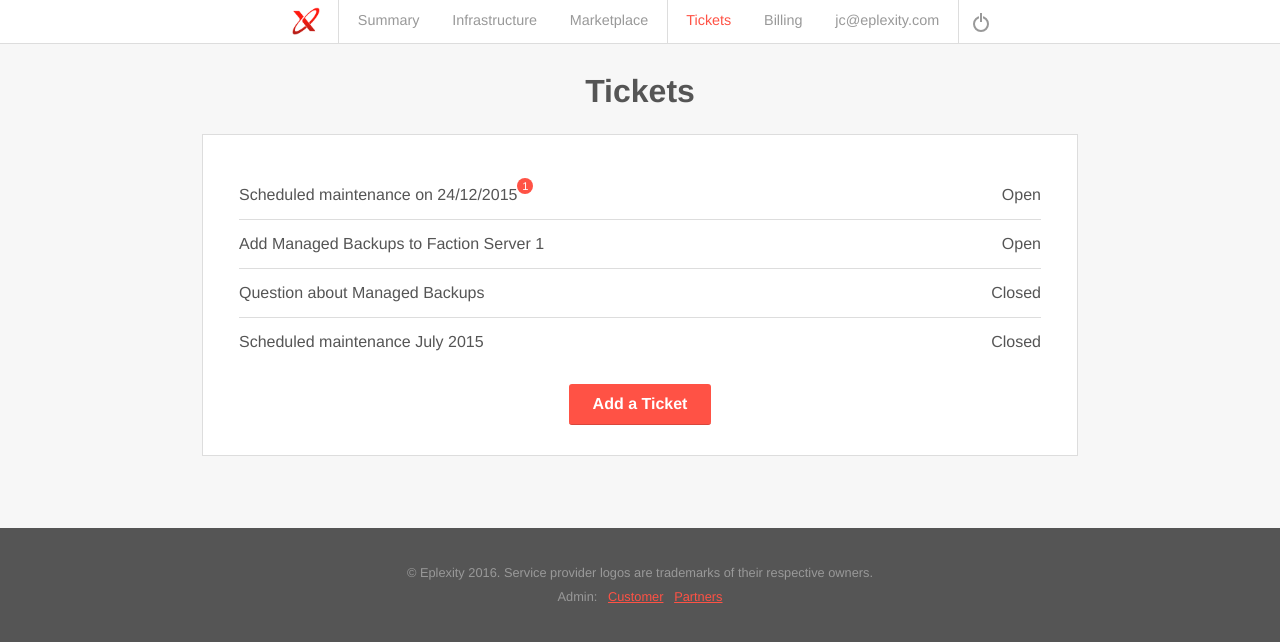
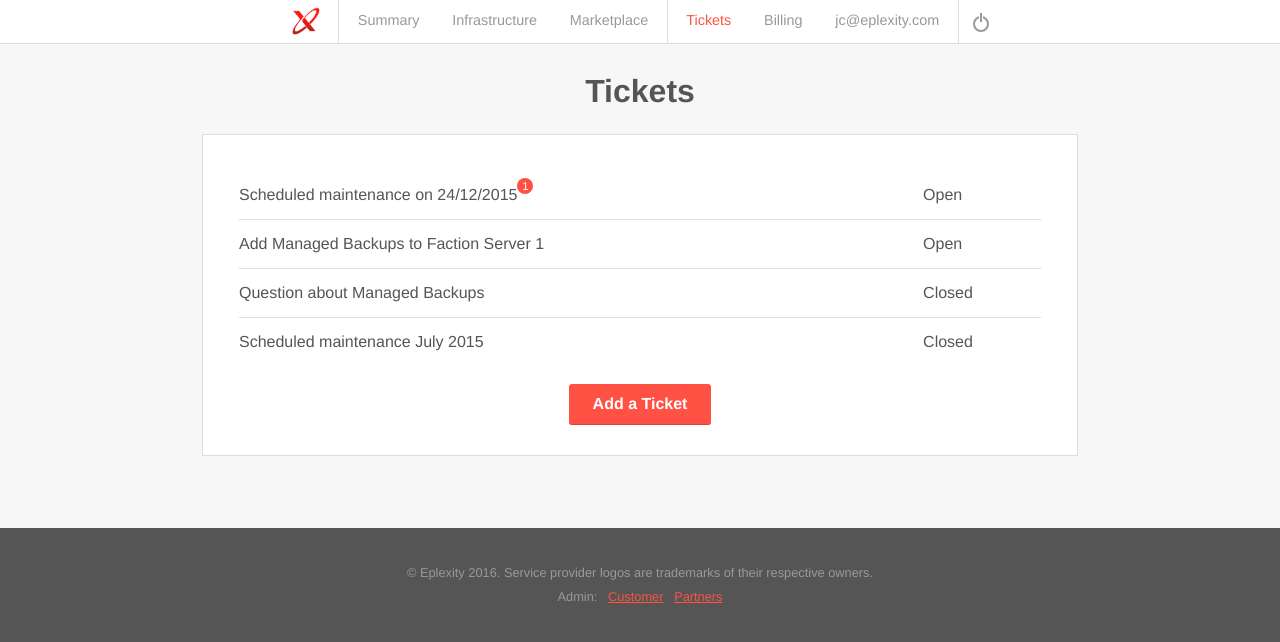
Before and after one commit to fairheadcreative/eplexity, a Jekyll site: the page built from tickets.html, in a window 1280 px wide. Shown: the top 642 px of the page. Built offline with Jekyll 4.4.1, drawn with Linux system fonts in a browser that asks for light colours.

Commit message:
Added correct grid elements to tickets

```diff
--- a/_sass/layout/_plate.scss
+++ b/_sass/layout/_plate.scss
@@ -375,15 +375,6 @@
 					background: $secondary-background-color;
 				}
 			}
-		}
-
-		.ticket-type {
-			@include span-columns(10);
-			padding-bottom:  $small-spacing;
-
-			@include media-query($medium-screen) { @include span-columns(9); }
-
-			//&:first-child { padding: 0 $small-spacing; }
 		}
 	}
 
--- a/tickets.html
+++ b/tickets.html
@@ -7,20 +7,20 @@ class: item-add tickets
 <section class="plate">
   <div class="group">
     <div class="row">
-      <span class="ticket-type ticket-unread"><a href="ticket-details.html">Scheduled maintenance on 24/12/2015</a></span>
-      <span class="step-right">Open</span>
+      <div class="ticket-unread span-10"><a href="ticket-details.html">Scheduled maintenance on 24/12/2015</a></div>
+      <div class="span-2">Open</div>
     </div>
     <div class="row">
-      <span class="ticket-type"><a href="ticket-details.html">Add Managed Backups to Faction Server 1</a></span>
-      <span class="step-right">Open</span>
+      <div class="span-10"><a href="ticket-details.html">Add Managed Backups to Faction Server 1</a></div>
+      <div class="span-2">Open</div>
     </div>
     <div class="row">
-      <span class="ticket-type"><a href="ticket-details.html">Question about Managed Backups</a></span>
-      <span class="step-right">Closed</span>
+      <div class="span-10"><a href="ticket-details.html">Question about Managed Backups</a></div>
+      <div class="span-2">Closed</div>
     </div>
     <div class="row">
-      <span class="ticket-type"><a href="ticket-details.html">Scheduled maintenance July 2015</a></span>
-      <span class="step-right">Closed</span>
+      <div class="span-10"><a href="ticket-details.html">Scheduled maintenance July 2015</a></div>
+      <div class="span-2">Closed</div>
     </div>
   </div>
   <div class="group">
```
